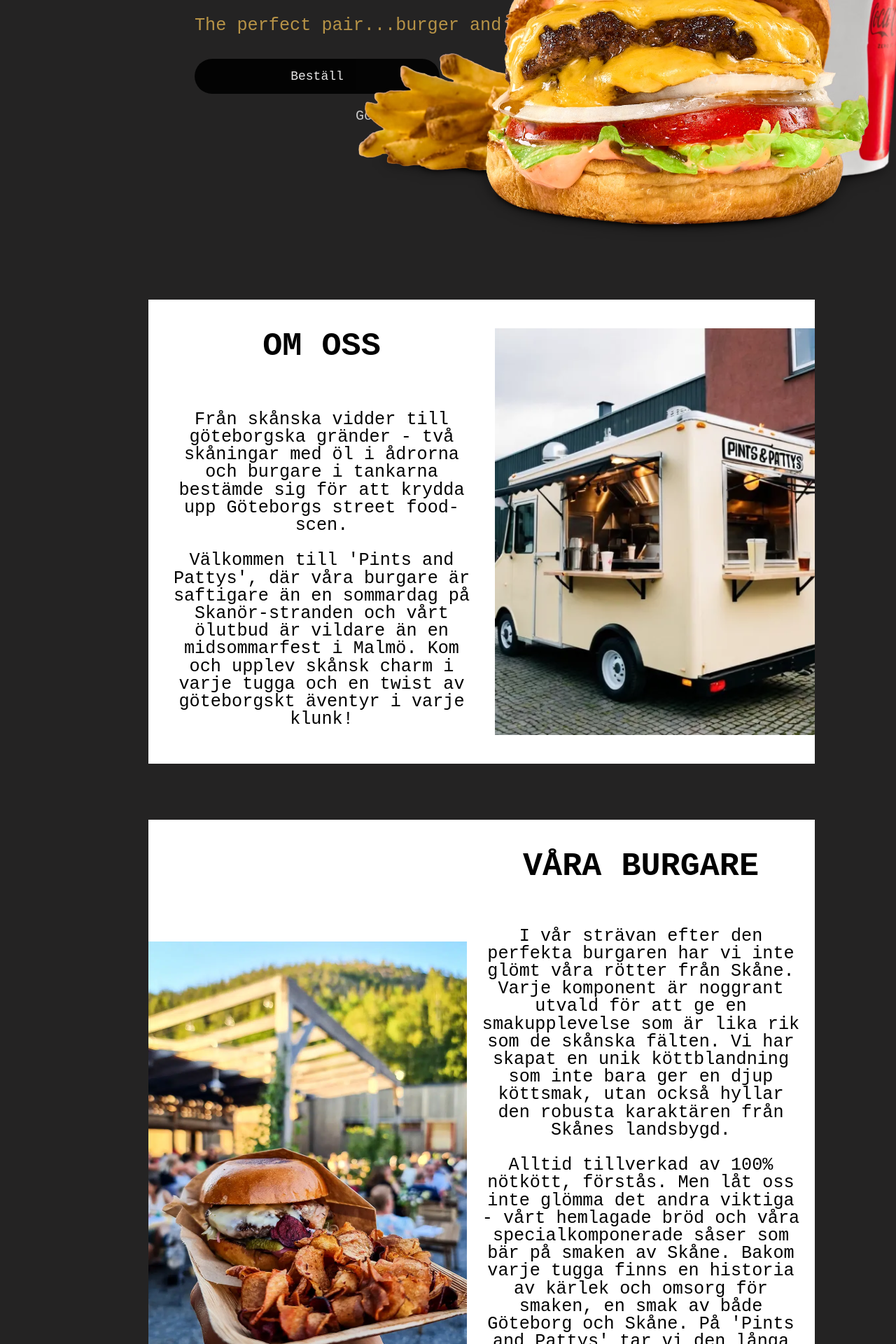
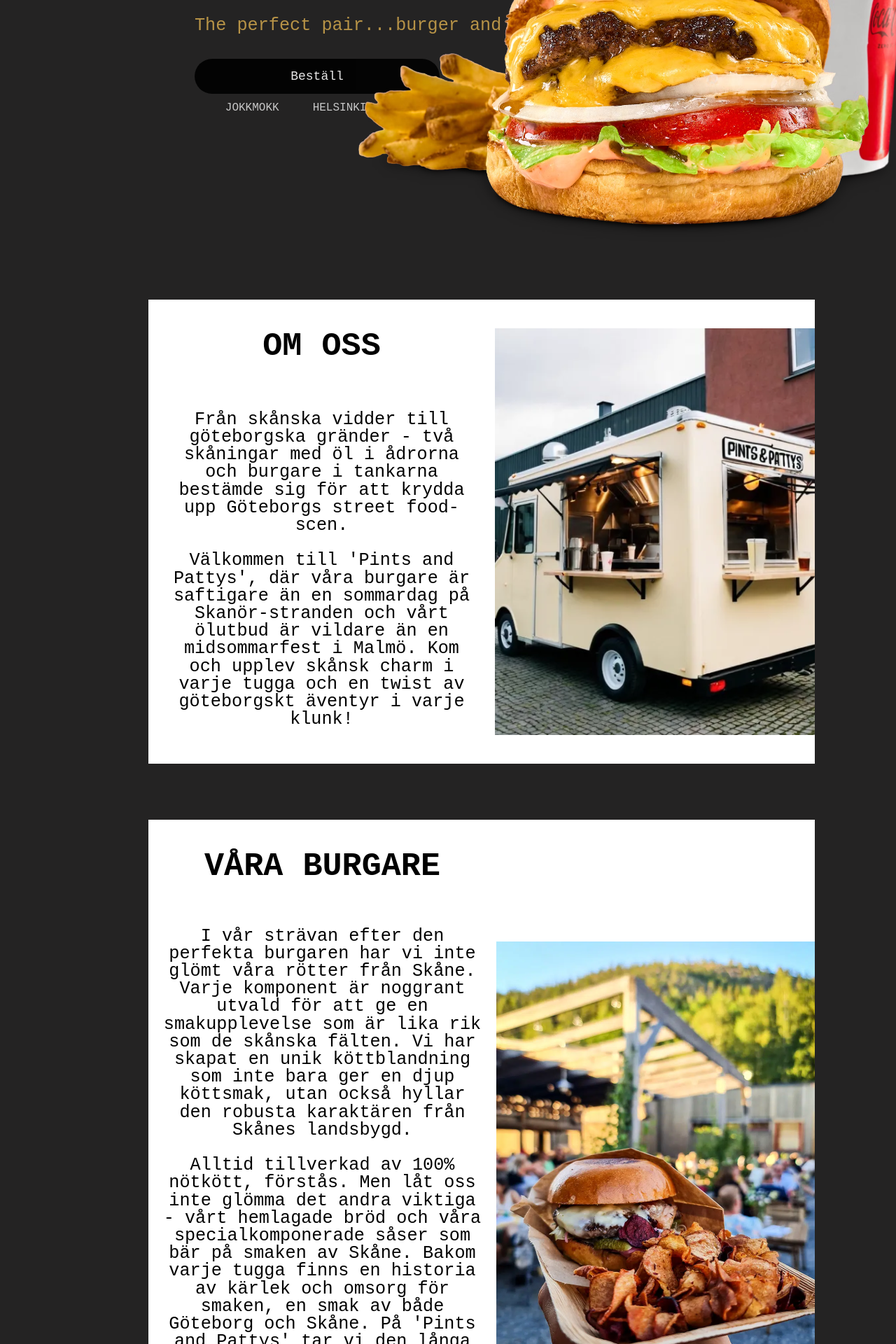
Before and after one commit to AntonLindskog96/exarbete-aa, a Next.js app: page / in a window 1280 px wide. Shown: the part 380-2300 px from the top of the page at 70% size. Built offline with nearby package versions, Linux system fonts and the light colour scheme; a web font is replaced by a local one.

Commit message:
added scroll effect on startpage, fixed textscrollcontainer

```diff
--- a/src/pages/api/data.ts
+++ b/src/pages/api/data.ts
@@ -2,7 +2,6 @@ export const burgers = [
     {
         "id": 1,
         "title": "Cheesy Cheeser",
-        "description": "Cheese, Mayo, Potato Bun, Meat",
         "price": 65,
         "imageburger": "https://misteryork-images.futureordering.com/images/product/86/FFAD02870D497CD8FBD8315A4409CD34D/326x303.png"
     },
--- a/src/pages/componets/sections/aboutSection/about.tsx
+++ b/src/pages/componets/sections/aboutSection/about.tsx
@@ -1,28 +1,82 @@
-import React from 'react'
+import React, { useEffect, useRef, useState } from "react";
 import styles from "./about.module.scss";
 import aboutPicture from "@/assets/images/aboutsection.webp";
+import { inView, motion, useAnimation } from "framer-motion";
 
 const AboutSection = () => {
+  const controls = useAnimation();
+  const aboutSectionRef = useRef(null);
+  const [inView, setInView] = useState(false);
+
+  useEffect(() => {
+    const observer = new IntersectionObserver(
+      ([entry]) => {
+        if (entry.isIntersecting && !inView) {
+          setInView(true);
+          if (aboutSectionRef.current) {
+            observer.unobserve(aboutSectionRef.current);
+          }
+        }
+      },
+      {
+        threshold: 0.5,
+      }
+    );
+
+    if (aboutSectionRef.current) {
+      observer.observe(aboutSectionRef.current);
+    }
+
+    return () => {
+      if (aboutSectionRef.current) {
+        observer.unobserve(aboutSectionRef.current);
+      }
+    };
+  }, [aboutSectionRef]);
+
+  useEffect(() => {
+    if (inView) {
+      controls.start("visible");
+    } else {
+      controls.start("hidden");
+    }
+  }, [controls, inView]);
+
   return (
-    <section id="aboutSection" className={styles.aboutSection}>
+    <motion.section
+      id="aboutSection"
+      className={styles.aboutSection}
+      ref={aboutSectionRef}
+      initial="hidden"
+      animate={controls}
+      variants={{
+        visible: { opacity: 1, y: 0 },
+        hidden: { opacity: 0, y: 50 },
+      }}
+      transition={{ duration: 1 }}
+    >
       <article className={styles.aboutText}>
         <h2 className={styles.aboutname}>OM OSS</h2>
         <p className={styles.homepageText}>
           Från skånska vidder till göteborgska gränder - två skåningar med öl i
           ådrorna och burgare i tankarna bestämde sig för att krydda upp
-          Göteborgs street food-scen.<br/> <br/> Välkommen till 'Pints and Pattys', där
-          våra burgare är saftigare än en sommardag på Skanör-stranden och vårt
-          ölutbud är vildare än en midsommarfest i Malmö. Kom och upplev skånsk
-          charm i varje tugga och en twist av göteborgskt äventyr i varje klunk!
+          Göteborgs street food-scen.
+          <br /> <br /> Välkommen till 'Pints and Pattys', där våra burgare är
+          saftigare än en sommardag på Skanör-stranden och vårt ölutbud är
+          vildare än en midsommarfest i Malmö. Kom och upplev skånsk charm i
+          varje tugga och en twist av göteborgskt äventyr i varje klunk!
         </p>
-        </article>
-        <img
-          src={aboutPicture.src}
-          alt="icon"
-          className={styles.aboutPicture}
-        />
-      </section>
-  )
-}
+      </article>
+      <motion.img
+        src={aboutPicture.src}
+        alt="icon"
+        className={styles.aboutPicture}
+        initial={{ opacity: 0 }}
+        animate={{ opacity: inView ? 1 : 0 }}
+        transition={{ duration: 1 }}
+      />
+    </motion.section>
+  );
+};
 
 export default AboutSection;
--- a/src/pages/componets/sections/burgerSection/burger.tsx
+++ b/src/pages/componets/sections/burgerSection/burger.tsx
@@ -1,11 +1,62 @@
-import React from "react";
+import React, { useEffect, useRef, useState } from "react";
 import styles from "./burger.module.scss";
 import burgerPicture from "@/assets/images/burgersection.webp";
+import { inView, motion, useAnimation } from "framer-motion";
 
 const BurgerSection = () => {
+
+  const controls = useAnimation();
+  const burgerSectionRef = useRef(null);
+  const [inView, setInView] = useState(false);
+
+  useEffect(() => {
+    const observer = new IntersectionObserver(
+      ([entry]) => {
+        if (entry.isIntersecting && !inView) {
+          setInView(true);
+          if (burgerSectionRef.current) {
+            observer.unobserve(burgerSectionRef.current);
+          }
+        }
+      },
+      {
+        threshold: 0.5,
+      }
+    );
+
+    if (burgerSectionRef.current) {
+      observer.observe(burgerSectionRef.current);
+    }
+
+    return () => {
+      if (burgerSectionRef.current) {
+        observer.unobserve(burgerSectionRef.current);
+      }
+    };
+  }, [burgerSectionRef]);
+
+  useEffect(() => {
+    if (inView) {
+      controls.start('visible');
+    } else {
+      controls.start('hidden');
+    }
+  }, [controls, inView]);
+
+
   return (
-    <section id="burgerSection" className={styles.burgerSection}>
-      <img src={burgerPicture.src} alt="icon" className={styles.burgerPicture} />
+    <motion.section
+    id="burgerSection"
+    className={styles.burgerSection}
+    ref={burgerSectionRef}
+    initial="hidden"
+    animate={controls}
+    variants={{
+      visible: { opacity: 1, y: 0 },
+      hidden: { opacity: 0, y: 50 }
+    }}
+    transition={{ duration: 1 }}
+  >
       <article className={styles.burgerText}>
         <h2 className={styles.burgerTitle}>Våra Burgare</h2>
         <p className={styles.homepageText}>
@@ -23,7 +74,15 @@ const BurgerSection = () => {
           hantverk.
         </p>
       </article>
-    </section>
+      <motion.img
+        src={burgerPicture.src}
+        alt="icon"
+        className={styles.burgerPicture}
+        initial={{ opacity: 0 }}
+        animate={{ opacity: inView ? 1 : 0 }}
+        transition={{ duration: 1 }}
+      />
+    </motion.section>
   );
 };
 
--- a/src/pages/componets/sections/workSection/work.tsx
+++ b/src/pages/componets/sections/workSection/work.tsx
@@ -1,13 +1,65 @@
-import React from "react";
+import React, { useEffect, useRef, useState } from "react";
 import styles from "./work.module.scss";
 import burgerBeer from "@/assets/images/burgergif.gif";
+import { motion, useAnimation } from "framer-motion";
 
 const WorkSection = () => {
+  const controls = useAnimation();
+  const workSectionRef = useRef(null);
+  const [inView, setInView] = useState(false);
+
+  useEffect(() => {
+    const observer = new IntersectionObserver(
+      ([entry]) => {
+        if (entry.isIntersecting && !inView) {
+          setInView(true);
+          if (workSectionRef.current) {
+            observer.unobserve(workSectionRef.current);
+          }
+        }
+      },
+      {
+        threshold: 0.5,
+      }
+    );
+
+    if (workSectionRef.current) {
+      observer.observe(workSectionRef.current);
+    }
+
+    return () => {
+      if (workSectionRef.current) {
+        observer.unobserve(workSectionRef.current);
+      }
+    };
+  }, [workSectionRef]);
+
+  useEffect(() => {
+    if (inView) {
+      controls.start("visible");
+    } else {
+      controls.start("hidden");
+    }
+  }, [controls, inView]);
+
   return (
-    <section id="workSection" className={styles.workSection}>
+    <motion.section
+      id="aboutSection"
+      className={styles.workSection}
+      ref={workSectionRef}
+      initial="hidden"
+      animate={controls}
+      variants={{
+        visible: { opacity: 1, y: 0 },
+        hidden: { opacity: 0, y: 50 },
+      }}
+      transition={{ duration: 1 }}
+    >
       <article className={styles.workText}>
         <h1 className={styles.workTitle}>Jobba hos oss</h1>
-        <h3 className={styles.workDescription}>Fyll i intresseanmälan så kontaktar vi dig.</h3>
+        <h3 className={styles.workDescription}>
+          Fyll i intresseanmälan så kontaktar vi dig.
+        </h3>
         <form className={styles.formStyling}>
           <label>
             Email:
@@ -29,7 +81,7 @@ const WorkSection = () => {
         </form>
       </article>
       <img src={burgerBeer.src} alt="icon" className={styles.workPicture} />
-    </section>
+    </motion.section>
   );
 };
 
--- a/src/pages/orderPage/index.module.scss
+++ b/src/pages/orderPage/index.module.scss
@@ -104,8 +104,6 @@ margin-left: 80px;
   touch-action: manipulation;
 
 }
-
-
 
 .active{
   text-decoration: underline;
--- a/src/pages/startPage/index.module.scss
+++ b/src/pages/startPage/index.module.scss
@@ -73,39 +73,42 @@ max-width: 90%;
   color: $primaryTextColor;
 }
 
-.scrollTextContainer {
-  color: $primaryTextColor;
-  font-family: $example1font;
-  width: 100%;
-  bottom: 50px;
-  font-size: 20px;
-  width: 500px;
-  overflow: hidden;
+
+
+.inner {
+  width: fit-content;
+  display: flex;
+  gap: 1rem;
+  animation: loop 10s linear infinite;
 }
 
+.tag {
+  display: flex;
+  align-items: center;
+  gap: 0 0.2rem;
+  color: white;
+  font-size: 1rem;
+  padding: 0.7rem 1rem;
+  border-radius: 0.4rem;
+
+}
 
 .scrollTextList {
-  white-space: nowrap;
-  animation: scrollText 20s linear infinite;
+  width: 30rem;
+  font-family: $example1font;
+  position: relative;
+  overflow: hidden;
+
 }
 
-@keyframes scrollText {
+@keyframes loop {
   0% {
-    transform: translateX(100%);
+    transform: translateX(0);
   }
   100% {
-    transform: translateX(-100%);
+    transform: translateX(-50%);
   }
 }
-
-.scrollTextList li {
-  display: inline-block;
-  padding-right: 40px;
-}
-
-
-
-
 
 
 
--- a/src/pages/startPage/index.tsx
+++ b/src/pages/startPage/index.tsx
@@ -8,6 +8,7 @@ import AboutSection from "../componets/sections/aboutSection/about";
 import BurgerSection from "../componets/sections/burgerSection/burger";
 import WorkSection from "../componets/sections/workSection/work";
 import Footer from "../componets/footer/footer";
+import burgerPicture2 from "@/assets/images/promo-burger.png";
 
 const StartPage = () => {
   return (
@@ -55,18 +56,26 @@ const StartPage = () => {
             transition={{ delay: 4.5, duration: 3 }}
             className={styles.scrollTextContainer}
           >
-            <ul className={styles.scrollTextList}>
-              <li>Göteborg</li>
-              <li>Åstorp</li>
-              <li>Ystad</li>
-              <li>Kristianstad</li>
-              <li>Skåne</li>
-              <li>Göteborg</li>
-              <li>Åstorp</li>
-              <li>Ystad</li>
-              <li>Kristianstad</li>
-              <li >Skåne</li>
-            </ul>
+            <div className={styles.scrollTextList}>
+              <div className={styles.inner}>
+                <div className={styles.tag}>GÖTEBORG</div>
+                <div className={styles.tag}>YSTAD</div>
+                <div className={styles.tag}>KRISTIANSTAD</div>
+                <div className={styles.tag}>ÅSTORP</div>
+                <div className={styles.tag}>STOCKHOLM</div>
+                <div className={styles.tag}>JOKKMOKK</div>
+                <div className={styles.tag}>HELSINKI</div>
+                <div className={styles.tag}>SKÅNE</div>
+                <div className={styles.tag}>GÖTEBORG</div>
+                <div className={styles.tag}>YSTAD</div>
+                <div className={styles.tag}>KRISTIANSTAD</div>
+                <div className={styles.tag}>ÅSTORP</div>
+                <div className={styles.tag}>STOCKHOLM</div>
+                <div className={styles.tag}>JOKKMOKK</div>
+                <div className={styles.tag}>HELSINKI</div>
+                <div className={styles.tag}>SKÅNE</div>
+              </div>
+            </div>
           </motion.div>
           <div className={styles.contentPicture}>
             <img
```
Also changed, not shown: src/assets/images/promo-burger.png (added). Lines whose indentation alone changed are shown as unchanged.
